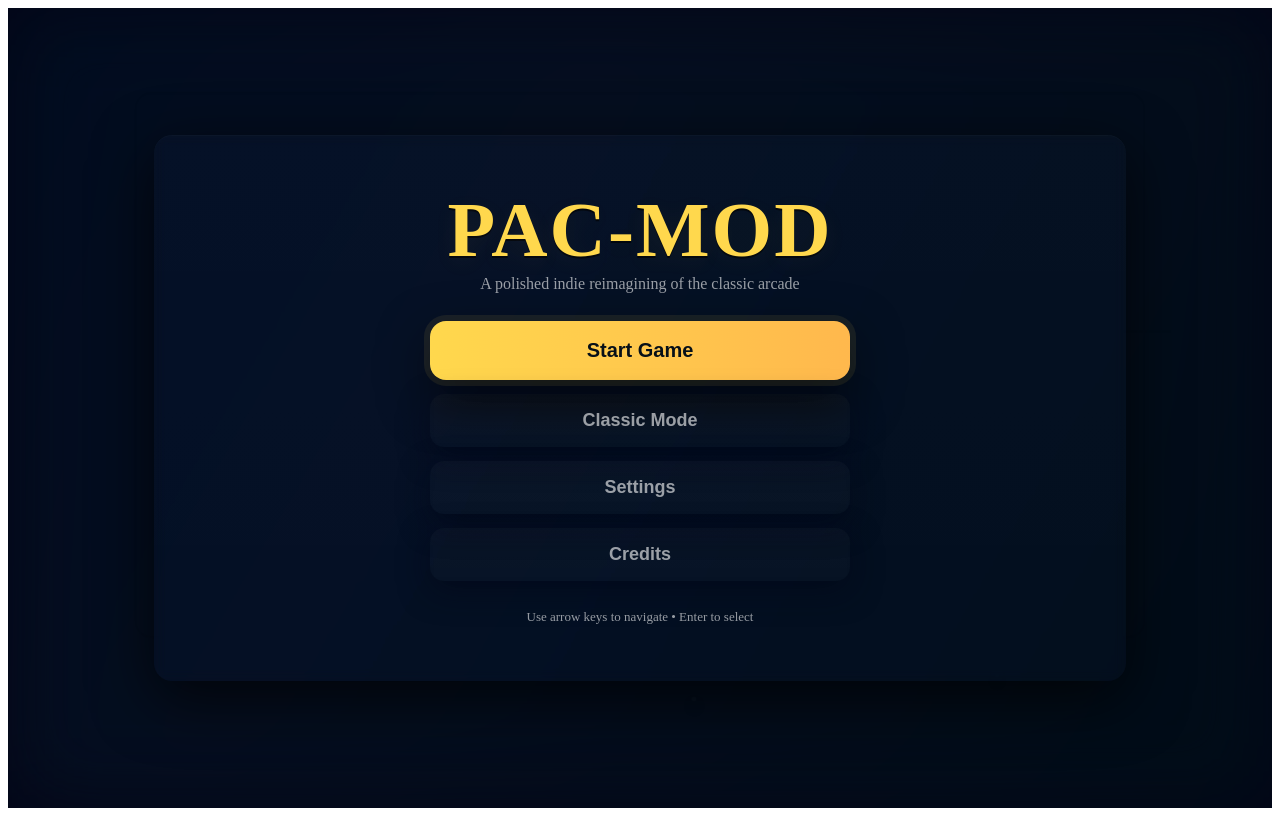
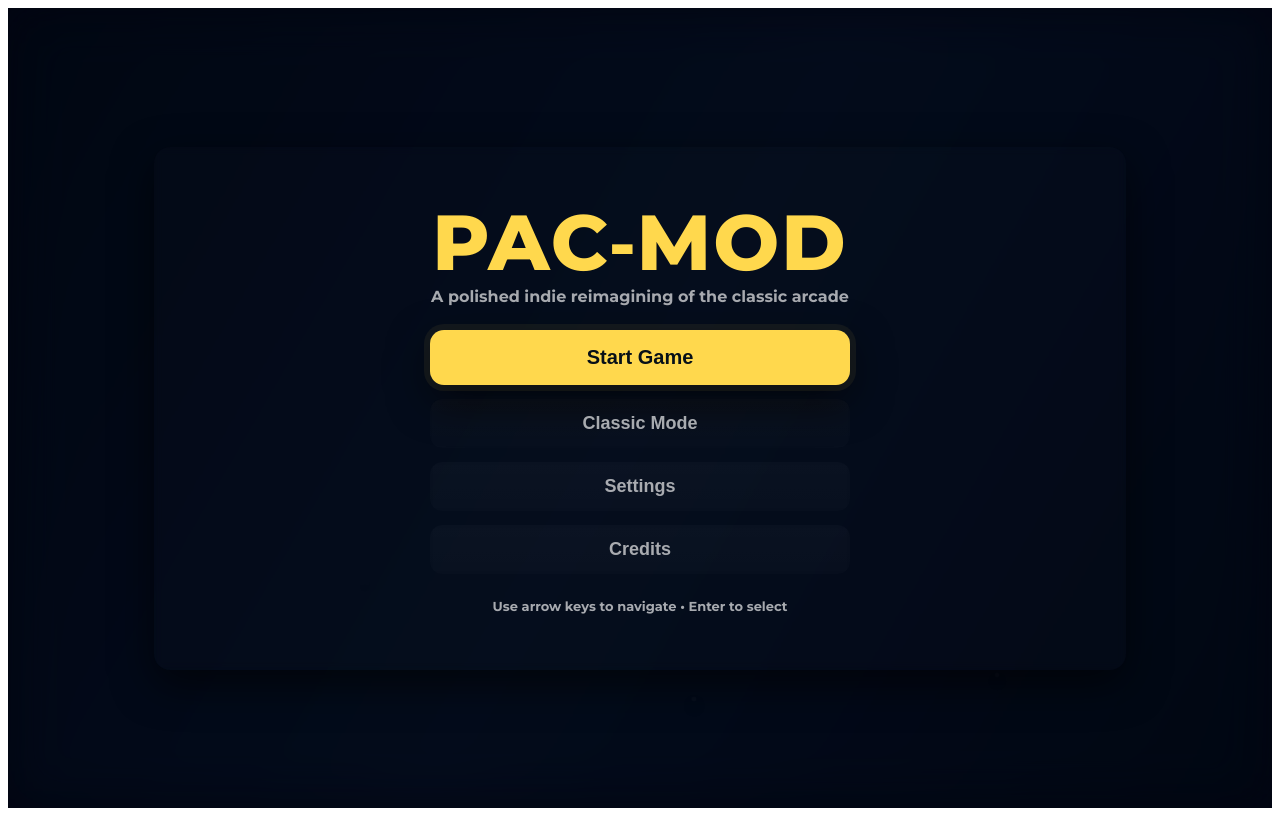
Before and after one commit to devvyyxyz/pacman, a React (Vite) app: page / in a window 1280 px wide. Built offline with nearby package versions, Linux system fonts and the light colour scheme.

Commit message:
style: update Menu component styles for improved UI and visual consistency

```diff
--- a/src/pages/Menu.module.css
+++ b/src/pages/Menu.module.css
@@ -1,10 +1,11 @@
+@import url('https://fonts.googleapis.com/css2?family=Montserrat:wght@700;800;900&display=swap');
 :root{
-  --bg:#030617;
-  --panel:rgba(255,255,255,0.03);
-  --glass:rgba(255,255,255,0.04);
+  --bg:#020411;
+  --panel:rgba(255,255,255,0.02);
+  --glass:rgba(255,255,255,0.03);
   --accent:#ffd84d; /* warm yellow */
   --accent-neon:#00f0ff;
-  --muted:rgba(255,255,255,0.6);
+  --muted:rgba(255,255,255,0.65);
 }
 
 .wrap{
@@ -15,21 +16,22 @@
   background:var(--bg);
   position:relative;
   overflow:hidden;
+  font-family: 'Montserrat', system-ui, -apple-system, 'Segoe UI', Roboto, 'Helvetica Neue', Arial;
 }
 
 .stage{
   width:min(860px,94vw);
-  padding:44px 36px;
-  border-radius:18px;
-  background:linear-gradient(180deg, rgba(255,255,255,0.02), rgba(255,255,255,0.01));
-  box-shadow:0 18px 60px rgba(0,0,0,0.7), inset 0 1px 0 rgba(255,255,255,0.02);
+  padding:38px 32px;
+  border-radius:16px;
+  background:rgba(255,255,255,0.01);
+  box-shadow:0 14px 40px rgba(0,0,0,0.6);
   display:flex;
   flex-direction:column;
   align-items:center;
-  gap:22px;
+  gap:18px;
   position:relative;
   z-index:2;
-  backdrop-filter:blur(6px) saturate(120%);
+  backdrop-filter:blur(4px);
 }
 
 .title{
@@ -42,7 +44,6 @@
   color:var(--accent);
   letter-spacing:2px;
   font-weight:800;
-  text-shadow:0 6px 24px rgba(255,208,90,0.06), 0 2px 0 rgba(0,0,0,0.6);
 }
 .subtitle{
   margin:0;color:var(--muted);font-size:16px;opacity:0;transform:translateY(6px);animation:fadeInUp .9s 250ms both;
@@ -53,22 +54,20 @@
 .controls{display:flex;flex-direction:column;gap:14px;width:100%;max-width:420px;margin-top:6px}
 
 .btn{
-  appearance:none;border:0;padding:16px 22px;border-radius:14px;font-size:18px;cursor:pointer;
-  background:linear-gradient(180deg, rgba(255,255,255,0.03), rgba(255,255,255,0.01));
-  color:white;transition:transform .24s cubic-bezier(.2,.9,.2,1),box-shadow .24s,background .24s;
-  display:flex;align-items:center;justify-content:center;gap:10px;backdrop-filter:blur(4px);
-  box-shadow:0 10px 30px rgba(2,6,23,0.6);
+  appearance:none;border:0;padding:14px 22px;border-radius:12px;font-size:18px;cursor:pointer;
+  background:transparent;color:white;transition:transform .22s ease,box-shadow .22s,background .22s;
+  display:flex;align-items:center;justify-content:center;gap:10px;backdrop-filter:blur(3px);
 }
-.btn:hover{transform:translateY(-6px) scale(1.02);box-shadow:0 22px 60px rgba(0,0,0,0.7),0 0 26px rgba(255,216,80,0.06)}
+.btn:hover{transform:translateY(-6px) scale(1.02);box-shadow:0 18px 40px rgba(0,0,0,0.6),0 0 18px rgba(255,208,90,0.04)}
 .btn:active{transform:translateY(-2px) scale(.997)}
-.btn:focus{outline:none;box-shadow:0 0 0 6px rgba(255,216,80,0.08),0 18px 50px rgba(0,0,0,0.6)}
+.btn:focus{outline:none;box-shadow:0 0 0 6px rgba(255,208,90,0.06),0 14px 40px rgba(0,0,0,0.6)}
 
 .primary{
-  background:linear-gradient(90deg,var(--accent),#ffb84d);
-  color:#071018;font-weight:800;font-size:20px;padding:18px;border-radius:16px;
-  box-shadow:0 18px 70px rgba(255,184,66,0.08),0 6px 18px rgba(0,0,0,0.6);
+  background:var(--accent);
+  color:#071018;font-weight:800;font-size:20px;padding:16px;border-radius:14px;
+  box-shadow:0 14px 40px rgba(255,176,56,0.08),0 6px 18px rgba(0,0,0,0.6);
 }
-.primary:hover{box-shadow:0 26px 100px rgba(255,184,66,0.12),0 10px 30px rgba(0,0,0,0.6)}
+.primary:hover{box-shadow:0 20px 80px rgba(255,176,56,0.1),0 10px 30px rgba(0,0,0,0.6)}
 
 .secondary{background:linear-gradient(180deg, rgba(255,255,255,0.02), rgba(255,255,255,0.01));color:var(--muted);font-weight:600}
 
@@ -76,15 +75,15 @@
 
 /* background animated gradient */
 .bg{
-  position:absolute;inset:0;z-index:0;pointer-events:none;filter:blur(40px) brightness(.9);
-  background:linear-gradient(120deg,#001026 0%, #071226 35%, #00101a 100%);
-  animation:pan 12s linear infinite;
-  opacity:.8;
+  position:absolute;inset:0;z-index:0;pointer-events:none;filter:blur(26px) brightness(.95);
+  background:linear-gradient(120deg,#000814 0%, #041022 50%, #000814 100%);
+  animation:pan 18s linear infinite;
+  opacity:.7;
 }
 @keyframes pan{0%{background-position:0% 50%}50%{background-position:100% 50%}100%{background-position:0% 50%}}
 
 /* subtle maze outline */
-.maze{position:absolute;inset:8%;opacity:.06;z-index:0;stroke:rgba(255,255,255,0.08);stroke-width:1;fill:none;transform-origin:center;animation:mazeFloat 8s ease-in-out infinite}
+.maze{position:absolute;inset:8%;opacity:.045;z-index:0;stroke-width:1;fill:none;transform-origin:center;animation:mazeFloat 8s ease-in-out infinite}
 @keyframes mazeFloat{0%{transform:translateY(0)}50%{transform:translateY(-8px)}100%{transform:translateY(0)}}
 
 /* particles */
--- a/src/pages/Menu.tsx
+++ b/src/pages/Menu.tsx
@@ -73,8 +73,8 @@ export default function Menu({onStart, onClassic}: Props) {
 
       {/* Maze outline SVG */}
       <svg className={styles.maze} viewBox="0 0 800 450" preserveAspectRatio="xMidYMid slice" aria-hidden>
-        <rect x="20" y="20" width="760" height="410" rx="12" ry="12" strokeWidth="1" stroke="currentColor" fill="none" />
-        <g strokeWidth="1" stroke="currentColor">
+        <rect x="20" y="20" width="760" height="410" rx="12" ry="12" strokeWidth="0" stroke="none" fill="none" />
+        <g stroke="#ffd84d" opacity="0.04" strokeWidth="1">
           <path d="M120 80h560M120 120h220M460 120h220M120 160h560M120 200h160M320 200h480M120 240h560M120 280h220M460 280h220M120 320h560" />
         </g>
       </svg>
```
